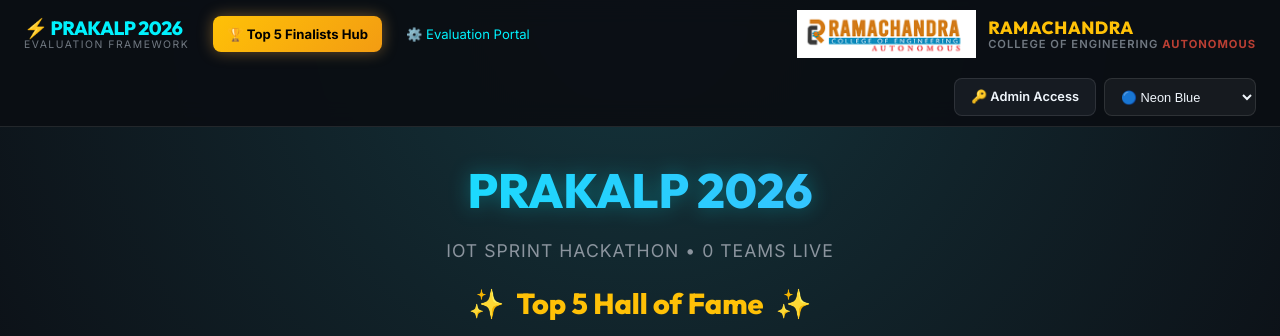
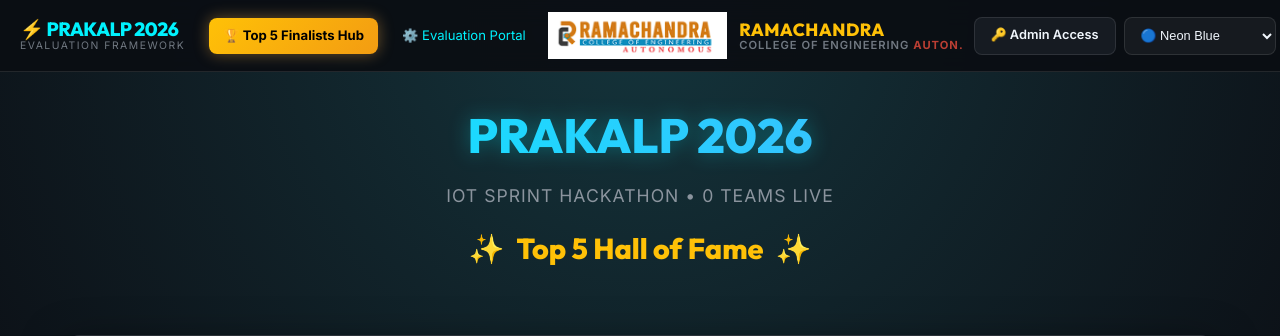
Before and after one commit to DrTMUSHACoder/IoThackathon, a Flask app: page / in a window 1280 px wide. Shown: the top 336 px of the page. Run offline with Flask 3, Linux system fonts and the light colour scheme; data that the repository does not hold is empty; some libraries are stand-ins or nearby versions.

Commit message:
style: perfect header alignment in single row naturally scaling without wrap or scroll

```diff
--- a/gradingsystem/templates/header.html
+++ b/gradingsystem/templates/header.html
@@ -1,7 +1,8 @@
-<header class="global-navbar" style="display: flex; justify-content: space-between; align-items: center; padding: 10px 24px; min-height: 72px; height: auto; gap: 20px; flex-wrap: wrap;">
+<style>.global-navbar::-webkit-scrollbar { display: none; }</style>
+<header class="global-navbar" style="display: flex; justify-content: space-between; align-items: center; padding: 0 20px; height: 72px; gap: 10px; overflow-x: auto; -ms-overflow-style: none; scrollbar-width: none;">
 
     <!-- 🚀 LEFT SECTION - Navigation (Strictly Centered Vertically) -->
-    <div style="display: flex; align-items: center; gap: 12px; flex: 1 1 auto; flex-wrap: wrap;">
+    <div style="display: flex; align-items: center; gap: 12px; flex-shrink: 0;">
         <div style="display: flex; flex-direction: column; line-height: 1.1; margin-right: 12px; white-space: nowrap;">
             <span style="font-family: 'Outfit', sans-serif; font-weight: 800; font-size: 1.2rem; color: var(--primary-neon); letter-spacing: -0.5px;">⚡ PRAKALP 2026</span>
             <span style="font-size: 0.65rem; color: var(--text-secondary); text-transform: uppercase; letter-spacing: 1.5px; opacity: 0.8;">EVALUATION FRAMEWORK</span>
@@ -21,12 +22,12 @@
         <img src="{{ url_for('static', filename='images/logo.png') }}" alt="RCE Logo" onerror="this.style.display='none'" style="height: 48px; width: auto; object-fit: contain;">
         <div class="rce-brand-text" style="display: flex; flex-direction: column; white-space: nowrap; line-height: 1.1;">
             <span class="rce-title" style="font-family: 'Outfit', sans-serif; font-weight: 800; font-size: 1.1rem; color: var(--accent-gold); margin: 0;">RAMACHANDRA</span>
-            <span class="rce-subtitle" style="font-size: 0.7rem; color: var(--text-secondary); opacity: 0.8;">College of Engineering <span style="color: #e74c3c; font-weight: bold;">Autonomous</span></span>
+            <span class="rce-subtitle" style="font-size: 0.7rem; color: var(--text-secondary); opacity: 0.8;">College of Engineering <span style="color: #e74c3c; font-weight: bold;">Auton.</span></span>
         </div>
     </a>
 
     <!-- 🛠️ RIGHT SECTION - Admin Actions (Aligned Right) -->
-    <div style="display: flex; align-items: center; gap: 8px; flex: 1 1 auto; justify-content: flex-end; flex-wrap: wrap;">
+    <div style="display: flex; align-items: center; gap: 8px; justify-content: flex-end; flex-shrink: 0;">
 
         {% if session.get('admin_logged_in') %}
             {% if request.endpoint == 'admin' %}
```
